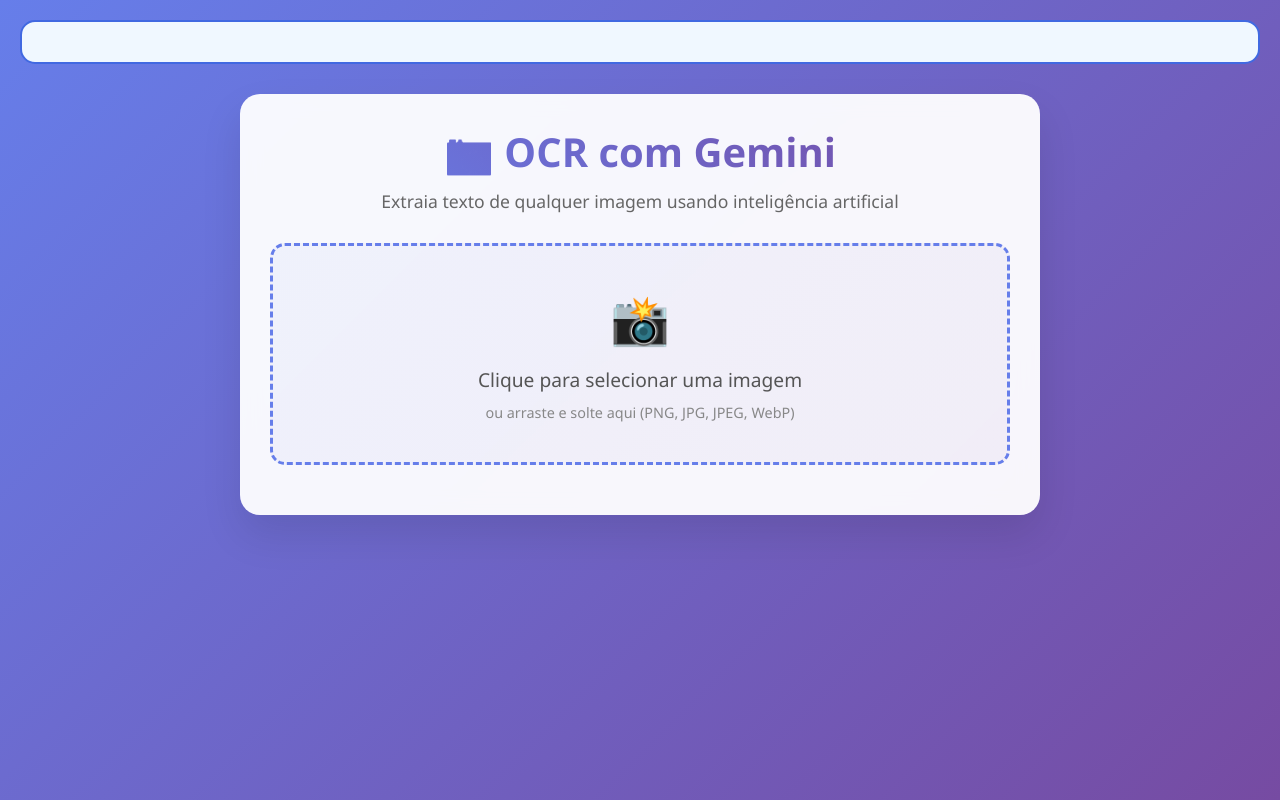
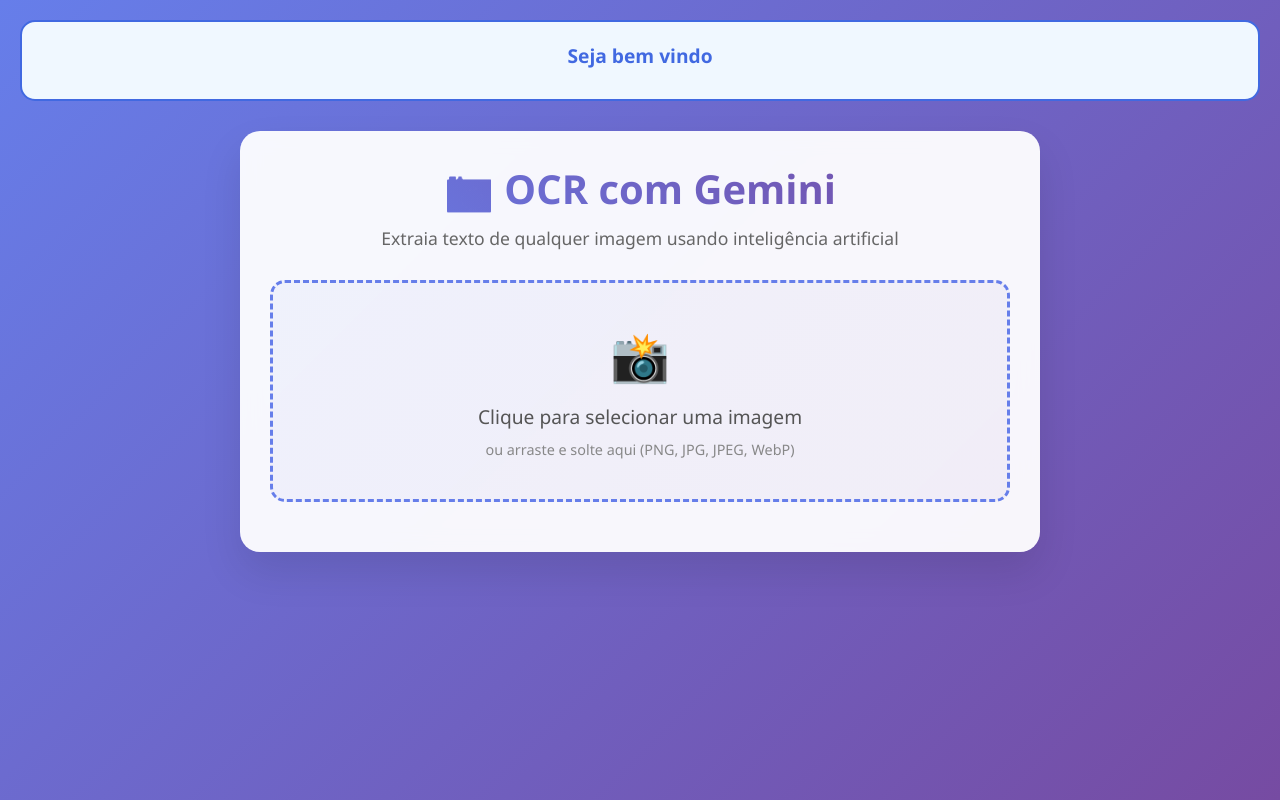
Before and after one commit to osamuelfox/teste-imagem, a plain HTML site: page index.html in a window 1280 px wide. Drawn offline with Linux system fonts and the light colour scheme.

Commit message:
Update index.html

```diff
--- a/index.html
+++ b/index.html
@@ -1,4 +1,5 @@
 <div class="api-config">
+          <h3>Seja bem vindo</h3>
 
         </div><!DOCTYPE html>
 <html lang="pt-BR">
```
